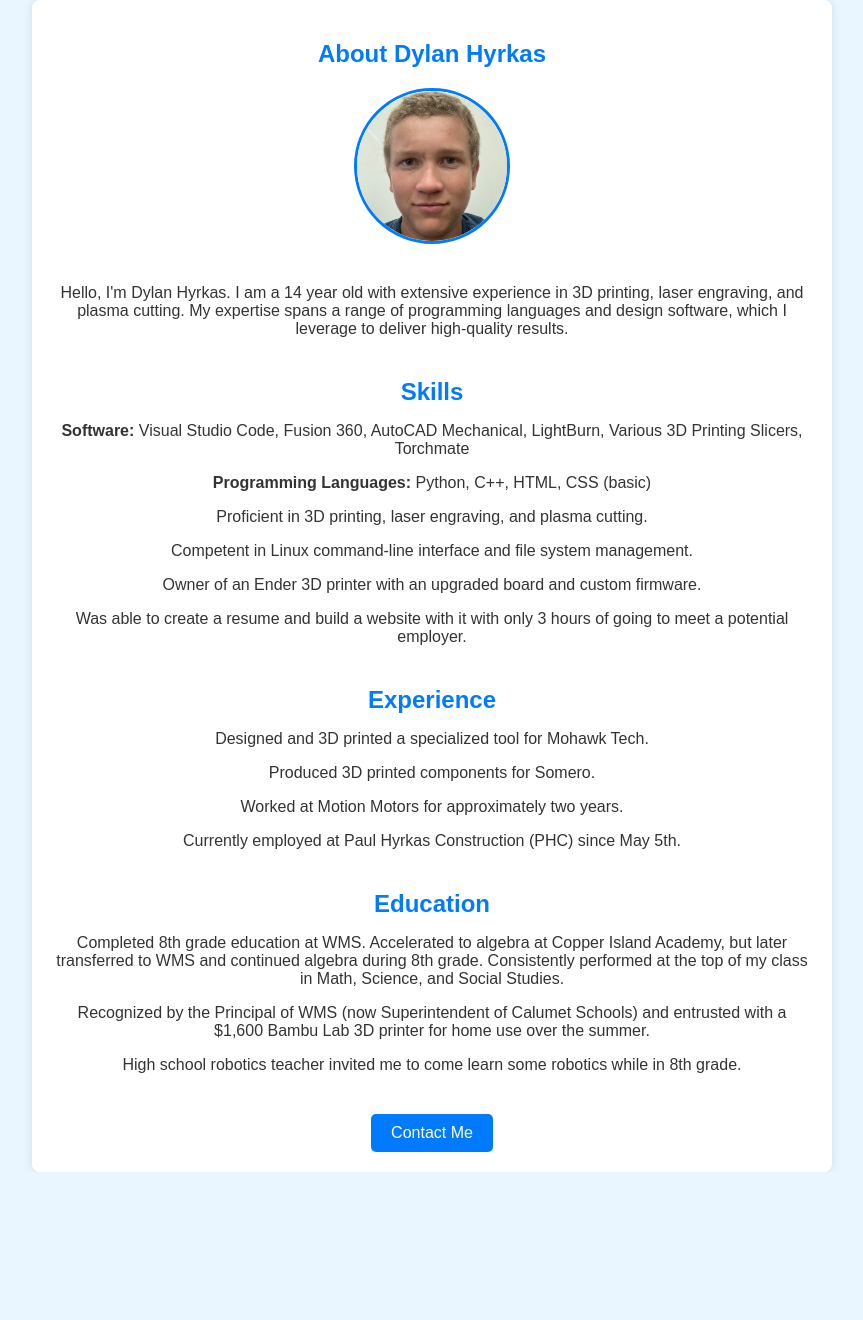
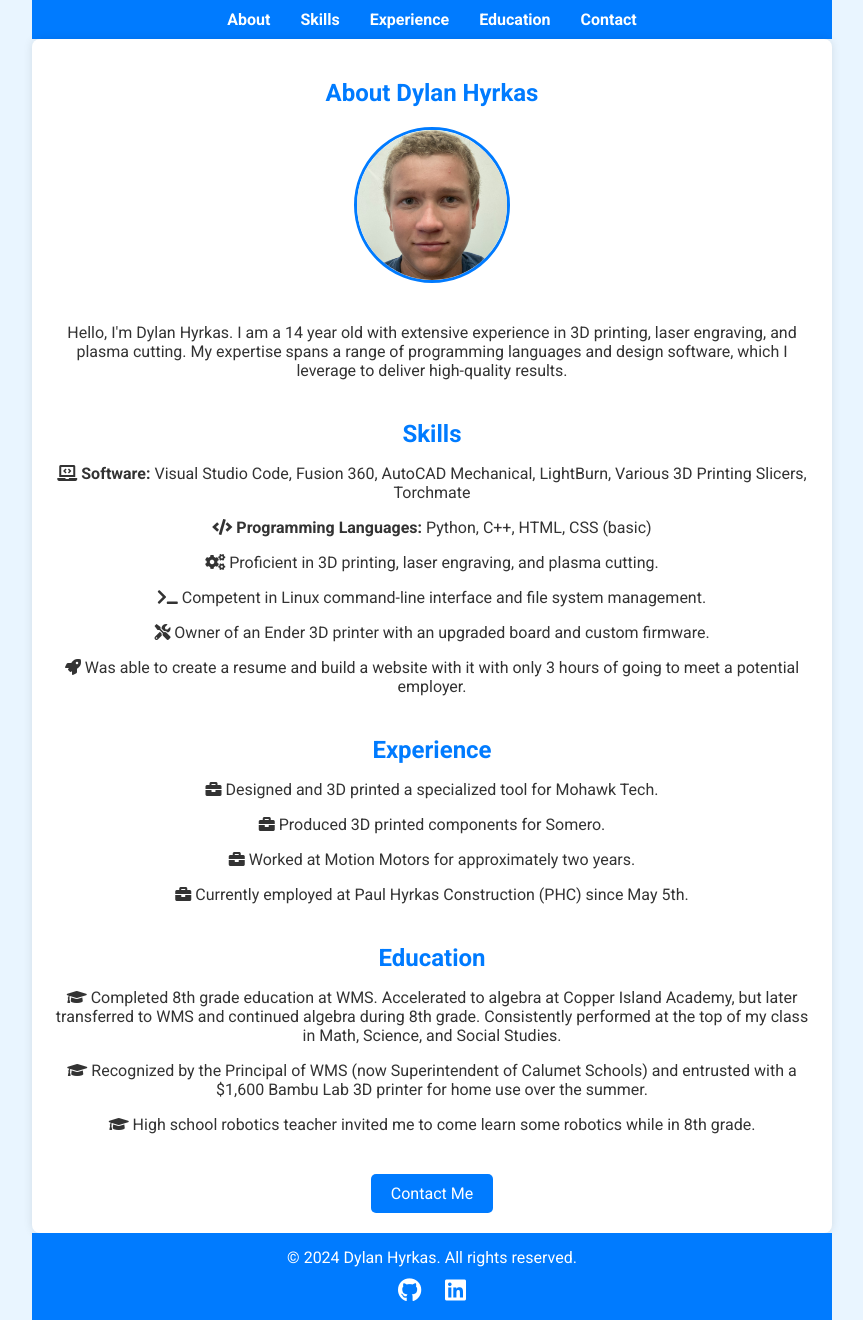
Before and after one commit to DylanHyrkas/DylanHyrkasResume, a plain HTML site: page index.html in a window 1280 px wide. Shown: the whole page, without its empty margins (208-1071 px from the left). Before the commit the page ends 1172 px from the top, so only its background shows below. Drawn offline with Linux system fonts and the light colour scheme.

Commit message:
made it look more professional

```diff
--- a/assets/styles.css
+++ b/assets/styles.css
@@ -1,7 +1,8 @@
+/* General Styles */
 html, body {
     margin: 0;
     padding: 0;
-    font-family: Arial, sans-serif;
+    font-family: 'Roboto', sans-serif;
     background-color: #e9f5ff;
     color: #333;
     height: 100%;
@@ -9,6 +10,35 @@ html, body {
     flex-direction: column;
     align-items: center;
     text-align: center;
+}
+
+header {
+    width: 100%;
+    background-color: #007bff;
+    color: white;
+    padding: 10px 0;
+}
+
+header nav ul {
+    list-style: none;
+    padding: 0;
+    margin: 0;
+    display: flex;
+    justify-content: center;
+}
+
+header nav ul li {
+    margin: 0 15px;
+}
+
+header nav ul li a {
+    color: white;
+    text-decoration: none;
+    font-weight: 700;
+}
+
+header nav ul li a:hover {
+    text-decoration: underline;
 }
 
 main {
@@ -41,6 +71,11 @@ h2 {
     border-radius: 50%;
     margin-bottom: 20px;
     border: 3px solid #007bff;
+    transition: transform 0.3s ease;
+}
+
+.about .profile-picture:hover {
+    transform: scale(1.1);
 }
 
 .contact-button {
@@ -73,3 +108,28 @@ a:hover {
 section {
     margin-bottom: 40px;
 }
+
+footer {
+    width: 100%;
+    background-color: #007bff;
+    color: white;
+    padding: 10px 0;
+    display: flex;
+    justify-content: center;
+    align-items: center;
+    flex-direction: column;
+}
+
+footer p {
+    margin: 5px 0;
+}
+
+footer a {
+    color: white;
+    margin: 0 10px;
+    font-size: 24px;
+}
+
+footer a:hover {
+    color: #ccc;
+}
--- a/index.html
+++ b/index.html
@@ -4,9 +4,22 @@
     <meta charset="UTF-8">
     <meta name="viewport" content="width=device-width, initial-scale=1.0">
     <title>Dylan Hyrkas Resume</title>
+    <link rel="stylesheet" href="https://cdnjs.cloudflare.com/ajax/libs/font-awesome/5.15.4/css/all.min.css">
+    <link href="https://fonts.googleapis.com/css2?family=Roboto:wght@400;700&display=swap" rel="stylesheet">
     <link rel="stylesheet" href="assets/styles.css">
 </head>
 <body>
+    <header>
+        <nav>
+            <ul>
+                <li><a href="#about">About</a></li>
+                <li><a href="#skills">Skills</a></li>
+                <li><a href="#experience">Experience</a></li>
+                <li><a href="#education">Education</a></li>
+                <li><a href="https://mail.google.com/mail/?view=cm&fs=1&tf=1&to=dylhyrkas@gmail.com" target="_blank">Contact</a></li>
+            </ul>
+        </nav>
+    </header>
     <main>
         <section id="about" class="about">
             <h1>About Dylan Hyrkas</h1>
@@ -15,29 +28,36 @@
         </section>
         <section id="skills" class="skills">
             <h2>Skills</h2>
-            <p><strong>Software:</strong> Visual Studio Code, Fusion 360, AutoCAD Mechanical, LightBurn, Various 3D Printing Slicers, Torchmate</p>
-            <p><strong>Programming Languages:</strong> Python, C++, HTML, CSS (basic)</p>
-            <p>Proficient in 3D printing, laser engraving, and plasma cutting.</p>
-            <p>Competent in Linux command-line interface and file system management.</p>
-            <p>Owner of an Ender 3D printer with an upgraded board and custom firmware.</p>
-            <p>Was able to create a resume and build a website with it with only 3 hours of going to meet a potential employer.</p>
+            <p><i class="fas fa-laptop-code"></i> <strong>Software:</strong> Visual Studio Code, Fusion 360, AutoCAD Mechanical, LightBurn, Various 3D Printing Slicers, Torchmate</p>
+            <p><i class="fas fa-code"></i> <strong>Programming Languages:</strong> Python, C++, HTML, CSS (basic)</p>
+            <p><i class="fas fa-cogs"></i> Proficient in 3D printing, laser engraving, and plasma cutting.</p>
+            <p><i class="fas fa-terminal"></i> Competent in Linux command-line interface and file system management.</p>
+            <p><i class="fas fa-tools"></i> Owner of an Ender 3D printer with an upgraded board and custom firmware.</p>
+            <p><i class="fas fa-rocket"></i> Was able to create a resume and build a website with it with only 3 hours of going to meet a potential employer.</p>
         </section>
         <section id="experience" class="experience">
             <h2>Experience</h2>
-            <p>Designed and 3D printed a specialized tool for Mohawk Tech.</p>
-            <p>Produced 3D printed components for Somero.</p>
-            <p>Worked at Motion Motors for approximately two years.</p>
-            <p>Currently employed at Paul Hyrkas Construction (PHC) since May 5th.</p>
+            <p><i class="fas fa-briefcase"></i> Designed and 3D printed a specialized tool for Mohawk Tech.</p>
+            <p><i class="fas fa-briefcase"></i> Produced 3D printed components for Somero.</p>
+            <p><i class="fas fa-briefcase"></i> Worked at Motion Motors for approximately two years.</p>
+            <p><i class="fas fa-briefcase"></i> Currently employed at Paul Hyrkas Construction (PHC) since May 5th.</p>
         </section>
         <section id="education" class="education">
             <h2>Education</h2>
-            <p>Completed 8th grade education at WMS. Accelerated to algebra at Copper Island Academy, but later transferred to WMS and continued algebra during 8th grade. Consistently performed at the top of my class in Math, Science, and Social Studies.</p>
-            <p>Recognized by the Principal of WMS (now Superintendent of Calumet Schools) and entrusted with a $1,600 Bambu Lab 3D printer for home use over the summer.</p>
-            <p>High school robotics teacher invited me to come learn some robotics while in 8th grade.</p>
+            <p><i class="fas fa-graduation-cap"></i> Completed 8th grade education at WMS. Accelerated to algebra at Copper Island Academy, but later transferred to WMS and continued algebra during 8th grade. Consistently performed at the top of my class in Math, Science, and Social Studies.</p>
+            <p><i class="fas fa-graduation-cap"></i> Recognized by the Principal of WMS (now Superintendent of Calumet Schools) and entrusted with a $1,600 Bambu Lab 3D printer for home use over the summer.</p>
+            <p><i class="fas fa-graduation-cap"></i> High school robotics teacher invited me to come learn some robotics while in 8th grade.</p>
         </section>
         <div class="contact-button">
             <a href="https://mail.google.com/mail/?view=cm&fs=1&tf=1&to=dylhyrkas@gmail.com" target="_blank">Contact Me</a>
         </div>
     </main>
+    <footer>
+        <p>&copy; 2024 Dylan Hyrkas. All rights reserved.</p>
+        <p>
+            <a href="https://github.com/DylanHyrkas" target="_blank"><i class="fab fa-github"></i></a>
+            <a href="https://www.linkedin.com/in/dylan-hyrkas" target="_blank"><i class="fab fa-linkedin"></i></a>
+        </p>
+    </footer>
 </body>
 </html>
```
